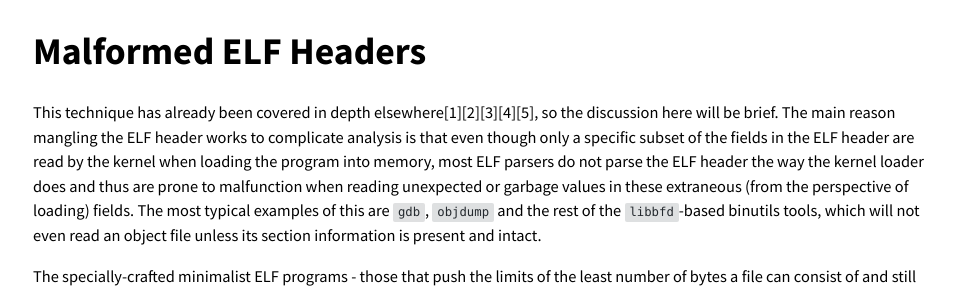
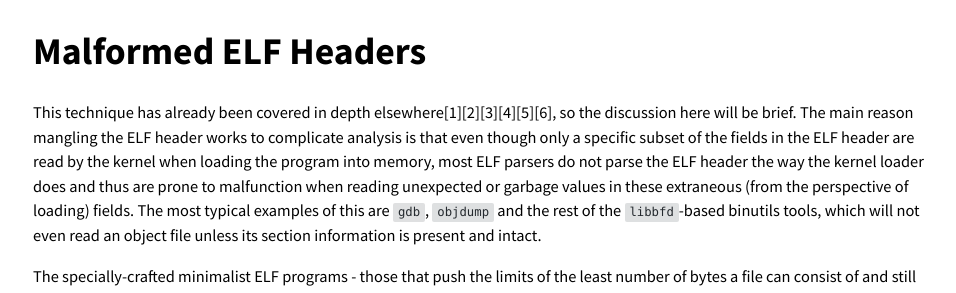
Before and after one commit to BinaryResearch/BinaryResearch.github.io, a Jekyll site: the page built from _posts/2019-09-17-Analyzing-ELF-Binaries-with-Malformed-Headers-Part-1-Emulating-Tiny-Programs.md, in a window 1280 px wide and 900 px high, scrolled down 656 px. Shown: the part 158-451 px from the top of the window, without its empty margins (159-1115 px from the left). Built offline with Jekyll 4.4.1, drawn with Linux system fonts in a browser that asks for light colours; comment, search, counter and statistics services are not loaded; some of the changed lines change nothing that is shown; some of the changed text lies outside the part shown.

Commit message:
added link

````diff
--- a/_posts/2019-09-17-Analyzing-ELF-Binaries-with-Malformed-Headers-Part-1-Emulating-Tiny-Programs.md
+++ b/_posts/2019-09-17-Analyzing-ELF-Binaries-with-Malformed-Headers-Part-1-Emulating-Tiny-Programs.md
@@ -29,7 +29,7 @@
 
 # Malformed ELF Headers
 
-This technique has already been covered in depth elsewhere[1][2][3][4][5], so the discussion
+This technique has already been covered in depth elsewhere[1][2][3][4][5][6], so the discussion
 here will be brief. The main reason mangling the ELF header works to complicate analysis is that even though only a specific subset of the fields in the ELF header are
 read by the kernel when loading the program into memory, most ELF parsers do not parse the ELF header the way the kernel loader does
 and thus are prone to malfunction when reading unexpected or garbage values in these extraneous (from the perspective of loading) fields. The most
@@ -379,7 +379,7 @@
 ```
 
 This is clearly incorrect. What happened?
-As it turns out, Capstone is a *linear sweep*-based disassembler (as opposed to *recursive traversal*-based, like radare2)[6][7]. This means that beginning at
+As it turns out, Capstone is a *linear sweep*-based disassembler (as opposed to *recursive traversal*-based, like radare2)[7][8]. This means that beginning at
 the start address, it disassembles all bytes as code until the end address, ignoring flow-of-control. In the disassembly above, quite a bit of null bytes and
 data are being decoded as instructions. We can compensate for this manually somewhat by ignoring the bytes between the `jmp` at offset `0xa` and the `cya` label
 at offset `0x3c` (see the source code, lines 11 and 27 in particular):
@@ -490,8 +490,9 @@
 3. [Screwing elf header for fun and profit](https://dustri.org/b/screwing-elf-header-for-fun-and-profit.html)
 4. [Modern Linux Malware Exposed](https://emanuelecozzi.net/docs/recon18_linux_malware.pdf)
 5. [Understanding Linux Malware](https://emanuelecozzi.net/docs/oakland18_cozzi.pdf)
-6. [Disassembly of Executable Code Revisited](https://www2.cs.arizona.edu/~debray/Publications/disasm.pdf) - discusses linear sweep and recursive traversal disassembly algorithms
-7. [On Disassembling Obfuscated Assembly](https://silviocesare.wordpress.com/2007/11/17/on-disassembling-obfuscated-assembly/)
+6. [Linux process execution and the useless ELF header fields](http://shell-storm.org/blog/Linux-process-execution-and-the-useless-ELF-header-fields/)
+7. [Disassembly of Executable Code Revisited](https://www2.cs.arizona.edu/~debray/Publications/disasm.pdf) - discusses linear sweep and recursive traversal disassembly algorithms
+8. [On Disassembling Obfuscated Assembly](https://silviocesare.wordpress.com/2007/11/17/on-disassembling-obfuscated-assembly/)
 
 Muppetlabs' Tiny Binaries:
  - [The Teensy Files](http://www.muppetlabs.com/~breadbox/software/tiny/)
````
